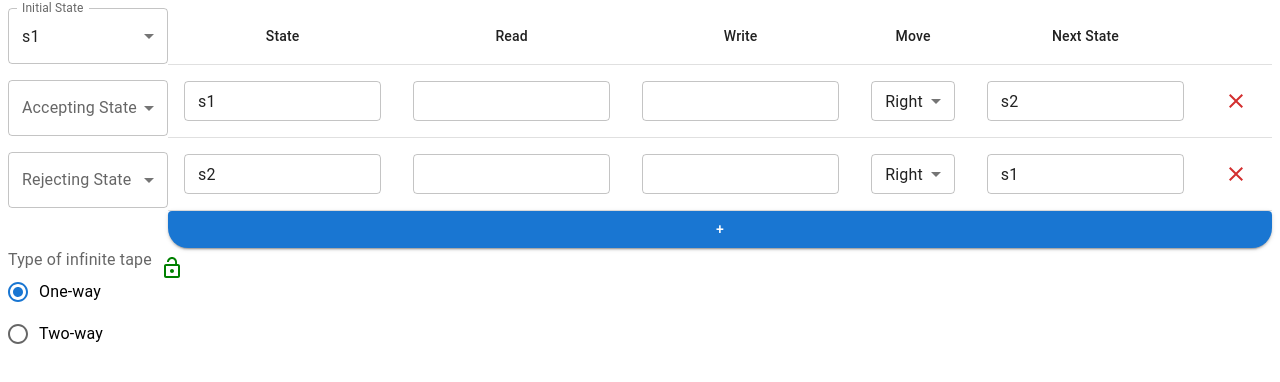
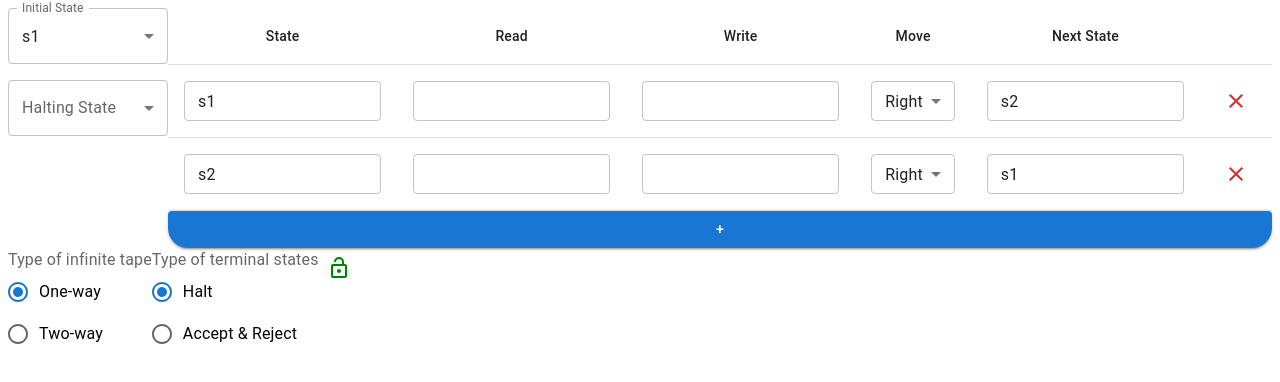
Before and after one commit to Kr1sh1/Turing-Machine-Simulator, a React (Vite) app: page /machines in a window 1280 px wide. Shown: the top 382 px of the page. Built offline with nearby package versions, Linux system fonts and the light colour scheme.

Commit message:
Implement choosing between Halt and Accept & Reject terminal states

```diff
--- a/src/components/Simulator.jsx
+++ b/src/components/Simulator.jsx
@@ -35,7 +35,7 @@ const makeLabel = (state) => {
   )
 }
 
-export default memo(function Simulator({ selections, transitions, oneWayInfiniteTape, setActiveTransitionID }) {
+export default memo(function Simulator({ selections, transitions, oneWayInfiniteTape, haltingState, setActiveTransitionID }) {
   const tickerID = useRef()
   const counter = useRef(1)
   const [initialValue, setInitialValue] = useState("")
@@ -87,8 +87,8 @@ export default memo(function Simulator({ selections, transitions, oneWayInfinite
       case 0:
         setSimulatorStatus(SimulatorState.TERMINATED)
         let className = undefined
-        if (getConfiguration().state === selections[StateType.ACCEPT]) className = "acceptNode"
-        else if (getConfiguration().state === selections[StateType.HALT]) className = "haltNode"
+        if (haltingState) className = "haltNode"
+        else if (getConfiguration().state === selections[StateType.ACCEPT]) className = "acceptNode"
         else className = "rejectNode"
 
         changeActiveNodeClass(className)
@@ -216,7 +216,11 @@ export default memo(function Simulator({ selections, transitions, oneWayInfinite
           setInitialValue={setInitialValue}
           setSpeed={setSpeed}
           simulatorStatus={simulatorStatus} />
-        <Status simulatorStatus={simulatorStatus} currentState={getConfiguration().state} selections={selections} />
+        <Status
+          simulatorStatus={simulatorStatus}
+          currentState={getConfiguration().state}
+          selections={selections}
+          haltingState={haltingState} />
       </Box>
 
       <Box className="component" sx={{ display: "flex", flexGrow: "1", minWidth: "0", backgroundColor: "lightgreen" }}>
--- a/src/components/StateSelection.jsx
+++ b/src/components/StateSelection.jsx
@@ -1,6 +1,7 @@
 import { FormControl, InputLabel, MenuItem, Select, Stack } from "@mui/material";
+import { StateType } from "../Enums";
 
-export default function StateSelection({ states, selections, setSelections, editorIsLocked }) {
+export default function StateSelection({ states, selections, setSelections, haltingState, editorIsLocked }) {
   const handleSelectionChange = (value, type) => {
     let otherTypes = Object.keys(selections).filter(selectionType => selectionType !== type)
     let sameValue = otherTypes.find(selectionType => selections[selectionType] === value)
@@ -12,14 +13,17 @@ export default function StateSelection({ states, selections, setSelections, edit
     }
   }
 
+  const selectionFilter = (selectionKeys) => {
+    if (haltingState) return selectionKeys.filter(key => (key !== StateType.ACCEPT) && (key !== StateType.REJECT))
+    return selectionKeys.filter(key => key !== StateType.HALT)
+  }
+
   return (
     <Stack spacing={2} minWidth="160px">
-      {Object.keys(selections).map(type => (
+      {selectionFilter(Object.keys(selections)).map(type => (
         <FormControl disabled={editorIsLocked} key={type}>
           <InputLabel>{type}</InputLabel>
           <Select
-            labelId="demo-simple-select-helper-label"
-            id="demo-simple-select-helper"
             value={selections[type]}
             label={type}
             onChange={event => handleSelectionChange(event.target.value, type)}
--- a/src/components/Status.jsx
+++ b/src/components/Status.jsx
@@ -1,19 +1,16 @@
 import { Box, Typography } from "@mui/material";
 import { SimulatorState, StateType } from "../Enums";
 
-export default function Status({ simulatorStatus, currentState, selections }) {
+export default function Status({ simulatorStatus, currentState, selections, haltingState }) {
   let color = "grey"
   let subtext = null
 
   if (simulatorStatus === SimulatorState.TERMINATED) {
-    switch (currentState) {
+    if (haltingState) color = "blue"
+    else switch (currentState) {
       case selections[StateType.ACCEPT]:
         color = "greenyellow"
         subtext = "Input Accepted"
-        break;
-
-      case selections[StateType.HALT]:
-        color = "blue"
         break;
 
       default:
--- a/src/pages/Machines.jsx
+++ b/src/pages/Machines.jsx
@@ -27,12 +27,14 @@ export default function Machines() {
   ])
   const [selections, setSelections] = useState({
     [StateType.INITIAL]: "s1",
+    [StateType.HALT]: "",
     [StateType.ACCEPT]: "",
     [StateType.REJECT]: "",
   })
   const [editorIsLocked, setEditorIsLocked] = useState(false)
   const [activeTransitionID, setActiveTransitionID] = useState(-1)
   const [oneWayInfiniteTape, setOneWayInfiniteTape] = useState(true)
+  const [haltingState, setHaltingState] = useState(true)
 
   const uniqueStates = new Set(
     transitions.reduce(
@@ -61,7 +63,7 @@ export default function Machines() {
       setActiveTransitionID(-1)
     } else {
       const initSet = selections[StateType.INITIAL] !== ""
-      const halting = [selections[StateType.ACCEPT], selections[StateType.REJECT]]
+      const halting = [selections[StateType.ACCEPT], selections[StateType.REJECT], selections[StateType.HALT]]
       const invalids = transitions.filter(invalidTransition)
       const haltHasExit = transitions.find(transition => halting.includes(transition.state))
       if (initSet && invalids.length === 0 && !haltHasExit) {
@@ -77,6 +79,19 @@ export default function Machines() {
     )
   }
 
+  const handleStateTypeChange = (isHalting) => {
+    setHaltingState(isHalting)
+    if (isHalting) {
+      setSelections(selections => (
+        {...selections, [StateType.ACCEPT]: "", [StateType.REJECT]: ""}
+      ))
+    } else {
+      setSelections(selections => (
+        {...selections, [StateType.HALT]: ""}
+      ))
+    }
+  }
+
   return (
     <>
     <Snackbar />
@@ -86,6 +101,7 @@ export default function Machines() {
         states={states}
         selections={selections}
         setSelections={setSelections}
+        haltingState={haltingState}
         editorIsLocked={editorIsLocked} />
       <TransitionTable
         transitions={transitions}
@@ -96,9 +112,17 @@ export default function Machines() {
 
     <FormControl disabled={editorIsLocked}>
       <FormLabel>Type of infinite tape</FormLabel>
-      <RadioGroup defaultValue="1" onChange={event => setOneWayInfiniteTape(event.target.value === "1")}>
+      <RadioGroup value={oneWayInfiniteTape ? "1" : "2"} onChange={event => setOneWayInfiniteTape(event.target.value === "1")}>
         <FormControlLabel value="1" control={<Radio />} label="One-way" />
         <FormControlLabel value="2" control={<Radio />} label="Two-way" />
+      </RadioGroup>
+    </FormControl>
+
+    <FormControl disabled={editorIsLocked}>
+      <FormLabel>Type of terminal states</FormLabel>
+      <RadioGroup value={haltingState ? "1" : "2"} onChange={event => handleStateTypeChange(event.target.value === "1")}>
+        <FormControlLabel value="1" control={<Radio />} label="Halt" />
+        <FormControlLabel value="2" control={<Radio />} label="Accept & Reject" />
       </RadioGroup>
     </FormControl>
 
@@ -111,6 +135,7 @@ export default function Machines() {
       selections={selections}
       transitions={transitions}
       oneWayInfiniteTape={oneWayInfiniteTape}
+      haltingState={haltingState}
       setActiveTransitionID={setActiveTransitionID} />
     }
     </>
```
